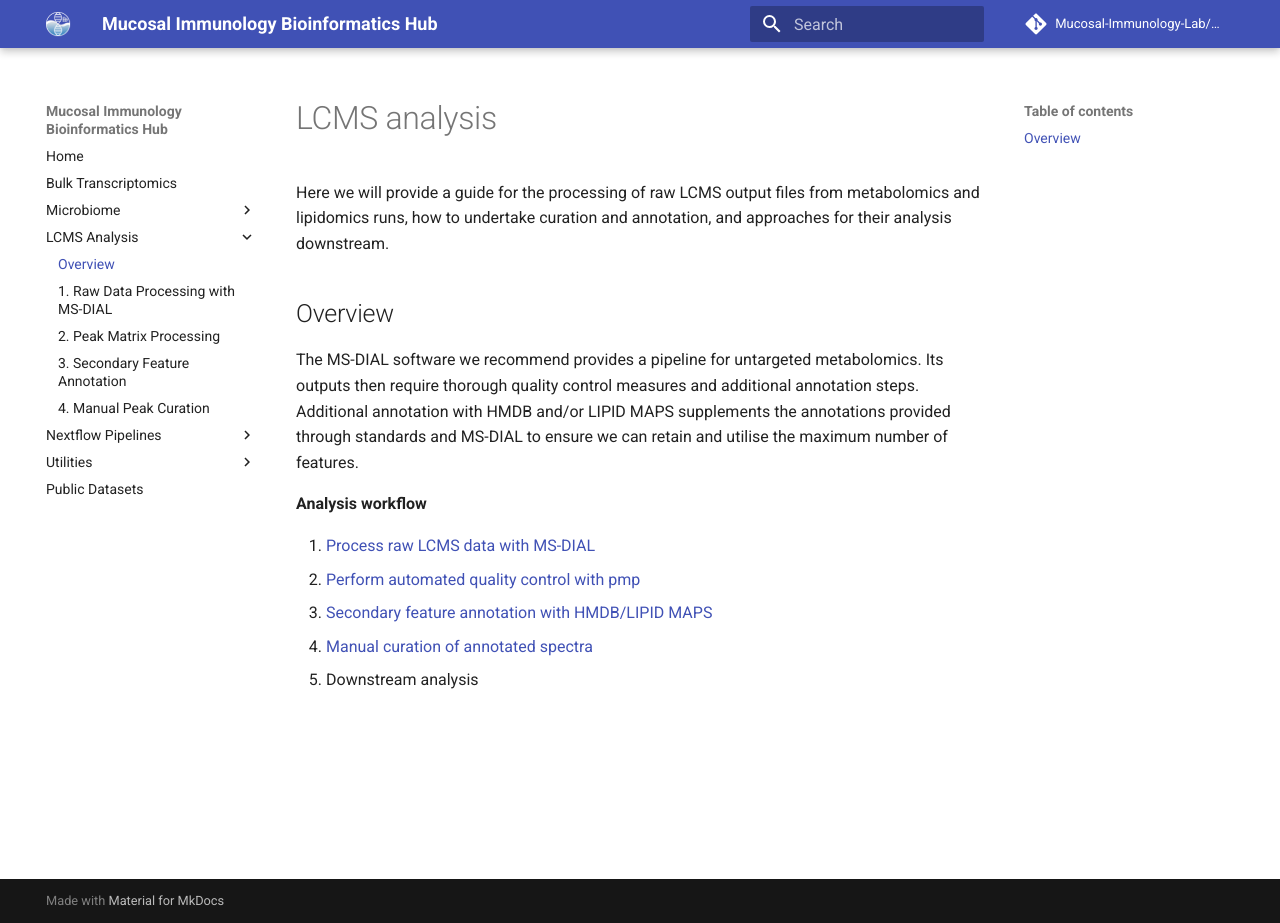
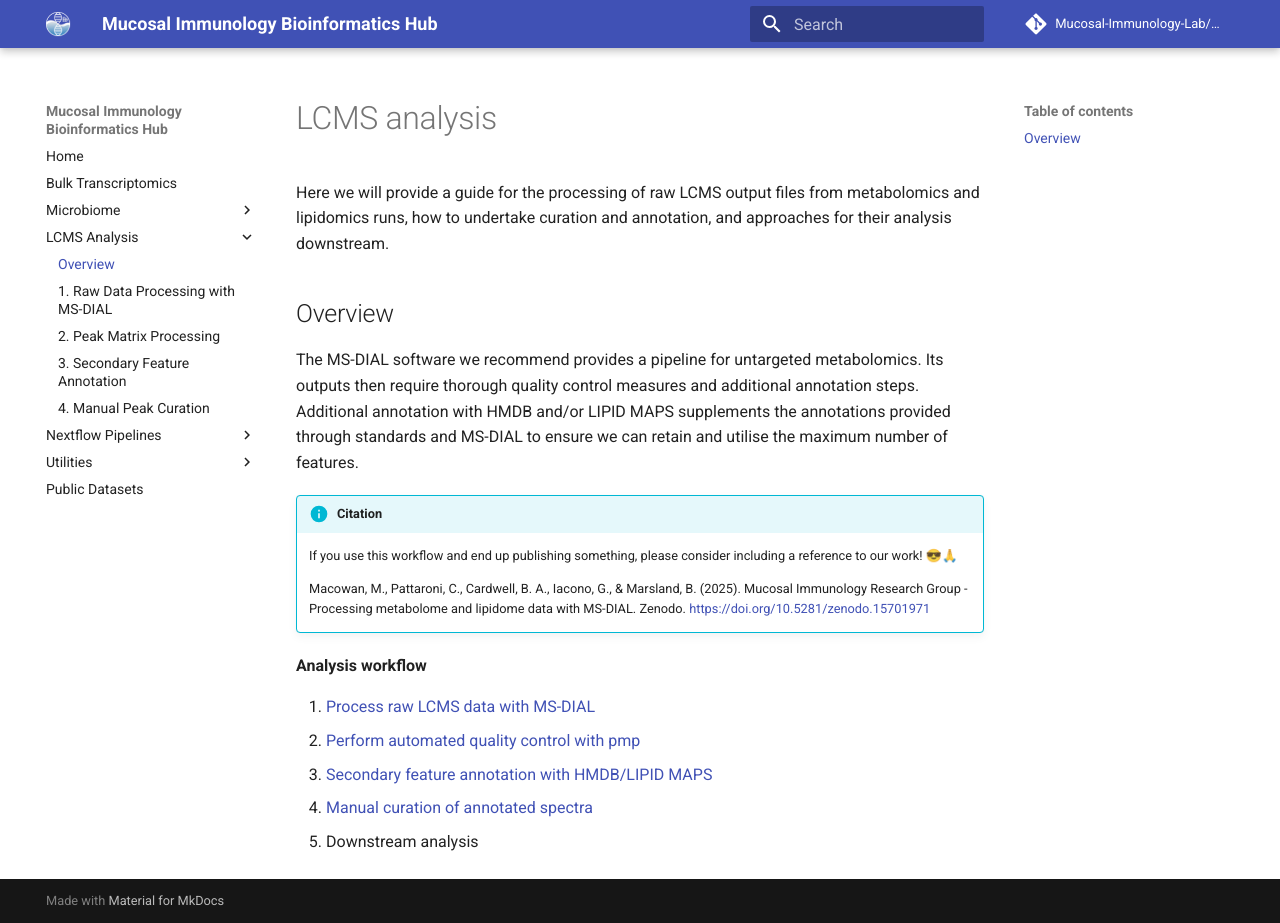
Before and after one commit to mucosal-immunology-lab/bioinformatics-hub, an MkDocs documentation site: the page built from docs/LCMS/lcms-analysis.md, in a window 1280 px wide and 923 px high. Built offline with MkDocs 1.6.1 and Material for MkDocs 9.7.7, drawn with Linux system fonts in a browser that asks for light colours.

Commit message:
Added Zenodo citations

```diff
--- a/docs/LCMS/lcms-analysis.md
+++ b/docs/LCMS/lcms-analysis.md
@@ -6,6 +6,12 @@ Here we will provide a guide for the processing of raw LCMS output files from me
 
 The MS-DIAL software we recommend provides a pipeline for untargeted metabolomics. Its outputs then require thorough quality control measures and additional annotation steps. Additional annotation with HMDB and/or LIPID MAPS supplements the annotations provided through standards and MS-DIAL to ensure we can retain and utilise the maximum number of features.
 
+!!! info "Citation"
+
+    If you use this workflow and end up publishing something, please consider including a reference to our work! 😎🙏
+
+    Macowan, M., Pattaroni, C., Cardwell, B. A., Iacono, G., & Marsland, B. (2025). Mucosal Immunology Research Group - Processing metabolome and lipidome data with MS-DIAL. Zenodo. [https://doi.org/10.5281/zenodo.15701971](https://doi.org/10.5281/zenodo.15701971)
+
 **Analysis workflow**
 
 1. [Process raw LCMS data with MS-DIAL](./msdial-processing.md)
```
Also changed, not shown: docs/NextFlow/scRNAseq.md (+6 -0 lines), site/search/search_index.json, 2 other files.
